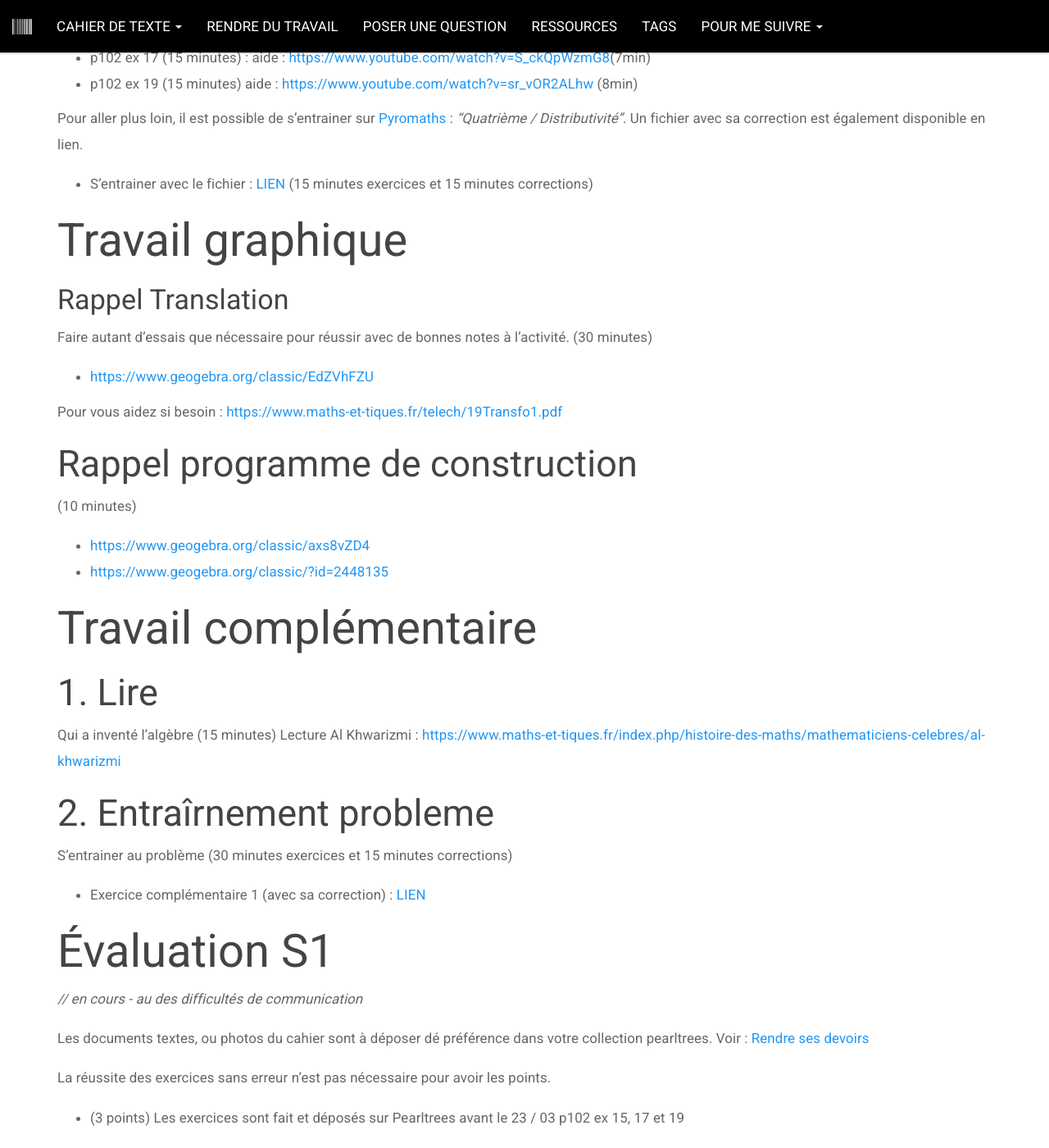
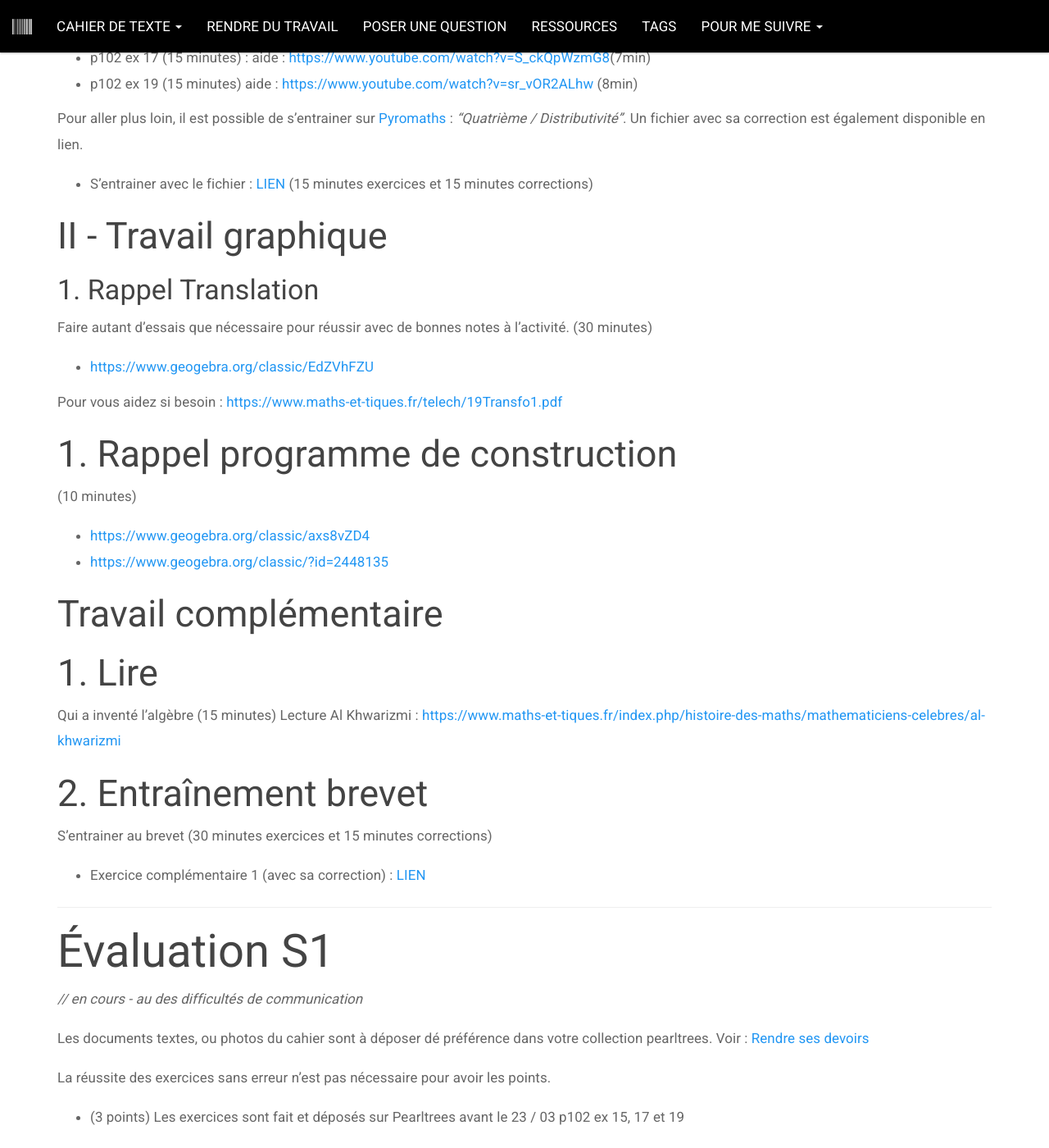
Before and after one commit to homeostasie/holomoprhe.fr, a Jekyll site: the page built from _posts/2020-03-18-S1-3eme-16mars-22mars.md, in a window 1280 px wide and 1400 px high, scrolled down 1001 px. Shown: the whole window at 82% size. Built offline with Jekyll 4.4.1, drawn with Linux system fonts in a browser that asks for light colours; comment, search, counter and statistics services are not loaded; some of the changed text lies outside the part shown.

Commit message:
ajout des numéros

```diff
--- a/_posts/2020-03-18-S1-3eme-16mars-22mars.md
+++ b/_posts/2020-03-18-S1-3eme-16mars-22mars.md
@@ -9,7 +9,7 @@ tags: [3eme]
 ---
 
 
-# Travail sur le chapitre - Fonctions affines et linéaires
+# I - Travail sur le chapitre - Fonctions affines et linéaires
 
 ## 1. Lire
 
@@ -38,9 +38,9 @@ Pour aller plus loin, il est possible de s’entrainer sur [Pyromaths](https://e
 * S’entrainer avec le fichier : [LIEN](http://www.holomoprphe.fr/_data/doc/4eme/S1/4c1-entrainement-reduire.pdf) (15 minutes exercices et 15 minutes corrections)
 
 <!--more-->
-# Travail graphique
+## II - Travail graphique
 
-### Rappel Translation
+### 1. Rappel Translation
 
 Faire autant d’essais que nécessaire pour réussir avec de bonnes notes à l’activité. (30 minutes)
 
@@ -48,7 +48,7 @@ Faire autant d’essais que nécessaire pour réussir avec de bonnes notes à l
 
 Pour vous aidez si besoin : [https://www.maths-et-tiques.fr/telech/19Transfo1.pdf](https://www.maths-et-tiques.fr/telech/19Transfo1.pdf)
 
-## Rappel programme de construction
+## 1. Rappel programme de construction
 
 (10 minutes)
 
@@ -56,18 +56,19 @@ Pour vous aidez si besoin : [https://www.maths-et-tiques.fr/telech/19Transfo1.pd
 * [https://www.geogebra.org/classic/?id=2448135](https://www.geogebra.org/classic/?id=2448135)
 
 
-# Travail complémentaire
+## Travail complémentaire
 
 ## 1. Lire
 Qui a inventé l’algèbre (15 minutes)
 Lecture Al Khwarizmi : [https://www.maths-et-tiques.fr/index.php/histoire-des-maths/mathematiciens-celebres/al-khwarizmi]()
 
-## 2. Entraîrnement probleme
+## 2. Entraînement brevet
 
-S’entrainer au problème (30 minutes exercices et 15 minutes corrections)
+S’entrainer au brevet (30 minutes exercices et 15 minutes corrections)
 
-* Exercice complémentaire 1 (avec sa correction) : [LIEN](http://www.holomoprphe.fr/_data/doc/4eme/S1/4c1-exc.pdf)
+* Exercice complémentaire 1 (avec sa correction) : [LIEN](http://www.holomoprphe.fr/_data/doc/3eme/S1/3c1-bb1.pdf)
 
+--------------------------------------
 
 # Évaluation S1
 
```
Also changed, not shown: other parts of _posts/2020-03-18-S1-3eme-16mars-22mars.md (+1 -1 lines), _posts/2020-03-18-S1-4eme-16mars-22mars.md (+6 -5 lines), 1 other file.
